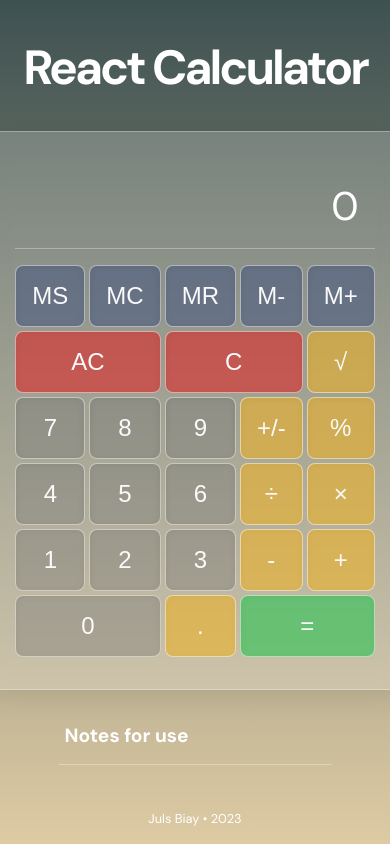
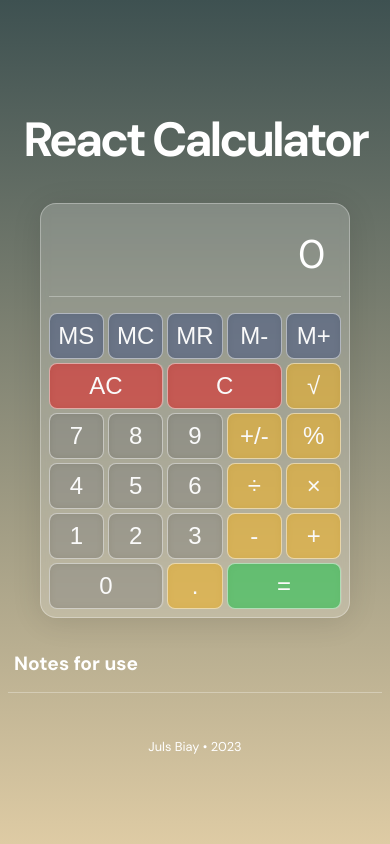
Before and after one commit to juls-ca/react-calculator, a React (Create React App) app: page / in a window 390 px wide. Built offline with nearby package versions, Linux system fonts and the light colour scheme.

Commit message:
Add media queries for smaller mobile screens

```diff
--- a/src/scss/_button.scss
+++ b/src/scss/_button.scss
@@ -15,6 +15,10 @@
 
         &:hover {
             border: 1px solid #282828;
+        }
+
+        @media (max-width: 425px){
+            padding: 0.5rem;
         }
 
     }
@@ -82,5 +86,4 @@
     :nth-child(n+18):nth-child(-n+25){
         background: rgba(232, 162, 0, 0.5);
     }
-
 }
--- a/src/scss/_main.scss
+++ b/src/scss/_main.scss
@@ -41,3 +41,13 @@ body {
     border: 1px solid rgba(255, 255, 255, 0.3);
     padding: 2rem;
 }
+
+@media (max-width: 425px){
+    .calc-wrapper {
+        padding: 0.5rem;
+    }
+
+    h1 {
+        text-align: center;
+    }
+}
--- a/src/scss/_notesForUse.scss
+++ b/src/scss/_notesForUse.scss
@@ -1,5 +1,6 @@
 .accordion {
   width: 70%;
+  max-width: 40rem;
   margin: 2rem auto;
 }
 
@@ -27,3 +28,11 @@
 .accordion-content.active {
   max-height: 50rem;
 }
+
+@media (max-width: 425px){
+  .accordion {
+    width: 100%;
+    margin: 2rem 0;
+    padding: 0 0.5rem;
+}
+}
```
